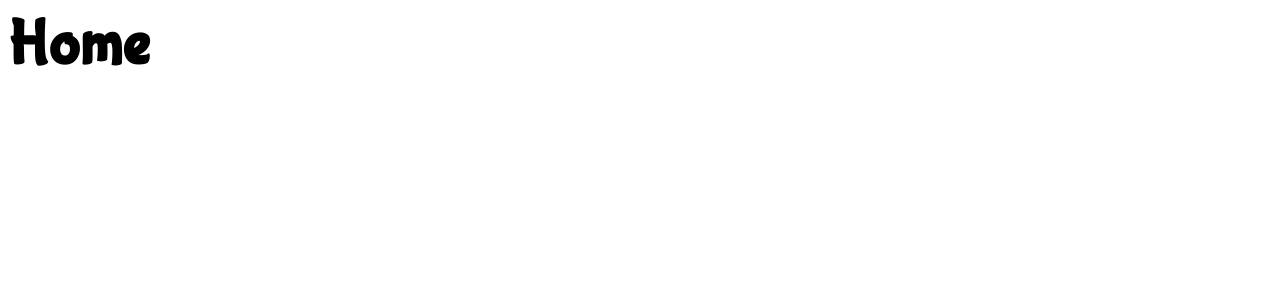
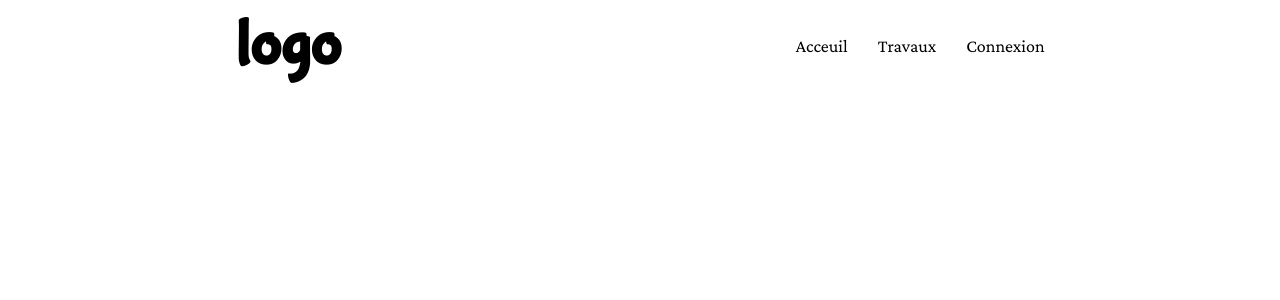
Before and after one commit to Nirfs/Portfolio, a React (Vite) app in the folder Front_End/: page / in a window 1280 px wide. Shown: the top 300 px of the page. Built offline with nearby package versions, Linux system fonts and the light colour scheme.

Commit message:
feat: composant header

```diff
--- a/Front_End/package.json
+++ b/Front_End/package.json
@@ -12,7 +12,9 @@
   "dependencies": {
     "react": "^19.1.1",
     "react-dom": "^19.1.1",
-    "react-router-dom": "^7.9.3"
+    "react-router-dom": "^7.9.3",
+    "react-router-hash-link": "^2.4.3",
+    "sass-embedded": "^1.93.2"
   },
   "devDependencies": {
     "@eslint/js": "^9.36.0",
--- /dev/null
+++ b/Front_End/src/components/Button.jsx
@@ -0,0 +1,5 @@
+export function Button({label, onClickButton}){
+    return(
+        <button onClick={onClickButton}>{label}</button>
+    )
+}
--- a/Front_End/src/components/Header.jsx
+++ b/Front_End/src/components/Header.jsx
@@ -1,5 +1,19 @@
+//Librairie
+import { NavLink } from "react-router-dom"
+import { HashLink } from 'react-router-hash-link';
+//composant
+import { Button } from "./Button"
+//styles
+import '../styles/header.scss'
 export function Header(){
     return(
-        <h1>Home</h1>
+        <header>
+            <h1>logo</h1>
+            <nav>
+                <NavLink to={'/'}>Acceuil</NavLink>
+                <HashLink smooth to="/#travaux">Travaux</HashLink>
+                <NavLink to={'/'}>Connexion</NavLink>
+            </nav>
+        </header>
     )
 }
--- /dev/null
+++ b/Front_End/src/styles/header.scss
@@ -0,0 +1,9 @@
+header{
+    display: flex;
+    justify-content: space-around;
+    align-items: center;
+    nav{
+        display: flex;
+        gap: 30px;
+    }
+}
```
Also changed, not shown: 1 other file (tests, documents, lock files or other folders).
